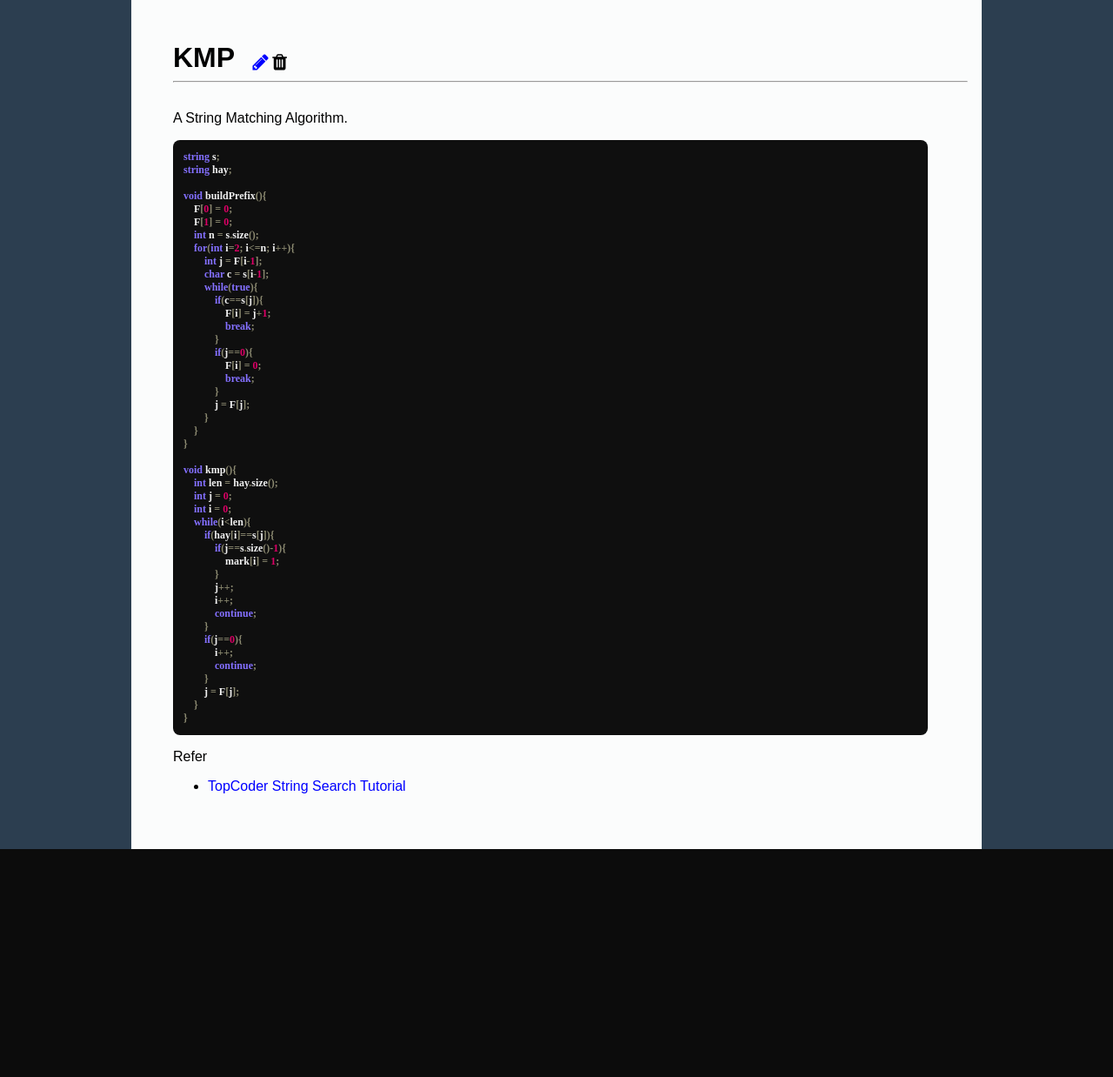
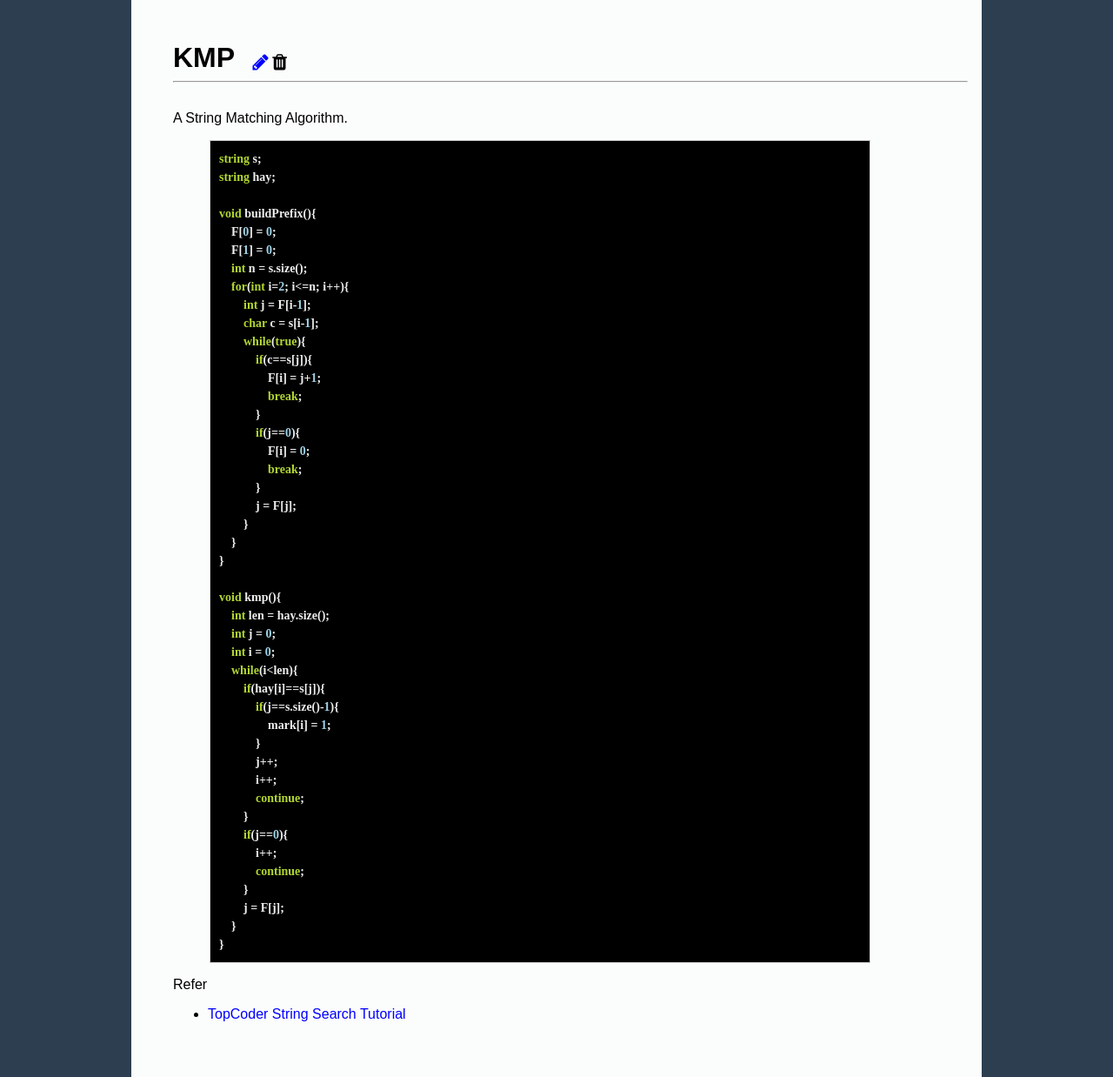
Before and after one commit to droidkid/codeBook, a Flask app: a page that uses codeBook/templates/base.html in a window 1280 px wide. Shown: the part 60-1298 px from the top of the page at 87% size. Before the commit the page ends 1036 px from the top, so only its background shows below. Run offline with Flask 2, Linux system fonts and the light colour scheme; data comes from the database, SQL or seed files in the repository.

Commit message:
Using hemisu-dark for prettify, changed codeblocks

```diff
--- /dev/null
+++ b/codeBook/static/prettify/hemisu-dark.css
@@ -0,0 +1,141 @@
+/* Hemisu Dark */
+/* Original theme - http://noahfrederick.com/vim-color-scheme-hemisu/ */
+.prettyprint {
+  background: black;
+  font-family: Menlo, 'Bitstream Vera Sans Mono', 'DejaVu Sans Mono', Monaco, Consolas, monospace;
+  font-size: 12px;
+  line-height: 1.5;
+  border: 1px solid #ccc;
+  padding: 10px;
+}
+
+.pln {
+  color: #eeeeee;
+}
+
+@media screen {
+  .str {
+    color: #b1d631;
+  }
+
+  .kwd {
+    color: #b1d631;
+  }
+
+  .com {
+    color: #777777;
+  }
+
+  .typ {
+    color: #bbffaa;
+  }
+
+  .lit {
+    color: #9fd3e6;
+  }
+
+  .pun {
+    color: #eeeeee;
+  }
+
+  .opn {
+    color: #eeeeee;
+  }
+
+  .clo {
+    color: #eeeeee;
+  }
+
+  .tag {
+    color: #eeeeee;
+  }
+
+  .atn {
+    color: #b1d631;
+  }
+
+  .atv {
+    color: #bbffaa;
+  }
+
+  .dec {
+    color: #eeeeee;
+  }
+
+  .var {
+    color: #eeeeee;
+  }
+
+  .fun {
+    color: #9fd3e6;
+  }
+}
+@media print, projection {
+  .str {
+    color: #006600;
+  }
+
+  .kwd {
+    color: #006;
+    font-weight: bold;
+  }
+
+  .com {
+    color: #600;
+    font-style: italic;
+  }
+
+  .typ {
+    color: #404;
+    font-weight: bold;
+  }
+
+  .lit {
+    color: #004444;
+  }
+
+  .pun, .opn, .clo {
+    color: #444400;
+  }
+
+  .tag {
+    color: #006;
+    font-weight: bold;
+  }
+
+  .atn {
+    color: #440044;
+  }
+
+  .atv {
+    color: #006600;
+  }
+}
+/* Specify class=linenums on a pre to get line numbering */
+ol.linenums {
+  margin-top: 0;
+  margin-bottom: 0;
+}
+
+/* IE indents via margin-left */
+li.L0,
+li.L1,
+li.L2,
+li.L3,
+li.L4,
+li.L5,
+li.L6,
+li.L7,
+li.L8,
+li.L9 {
+  /* */
+}
+
+/* Alternate shading for lines */
+li.L1,
+li.L3,
+li.L5,
+li.L7,
+li.L9 {
+  /* */
+}
--- a/codeBook/static/style.css
+++ b/codeBook/static/style.css
@@ -13,6 +13,9 @@ body{
     background-color: #2c3e50;
 }
 
+a{
+    text-decoration:none;
+}
 .container{
     margin:0 auto;
     position:relative;
@@ -53,6 +56,13 @@ body{
     margin:0.2em 0;
 }
 
+.content .prettyprint{
+    font-family:"Droid Sans Mono", "Arial Mono";
+    font-weight:bold;
+    font-size:14px;
+    margin-right:8em;
+    margin-left:3em;
+}
 
 .content a, .content a:visited{
     color:blue;
@@ -62,9 +72,6 @@ body{
     color:red;
 }
 
-.content .prettyprint{
-    margin-left:0em;
-}
 
 .content-header{
     margin:2em 0;
--- a/codeBook/templates/base.html
+++ b/codeBook/templates/base.html
@@ -6,7 +6,7 @@
        <title>
             {{title}}
         </title>
-        <link rel='stylesheet' type='text/css' href="{{url_for('static', filename='prettify/doxy.css')}}"/>
+        <link rel='stylesheet' type='text/css' href="{{url_for('static', filename='prettify/hemisu-dark.css')}}"/>
         <link rel='stylesheet' type='text/css' href="{{url_for('static', filename='style.css')}}"/>
         <link rel='stylesheet' type='text/css' href="{{url_for('static', filename='font-awesome/css/font-awesome.css')}}"/>
         <script type='text/javascript' src="{{url_for('static', filename='prettify/prettify.js')}}"></script>
```
